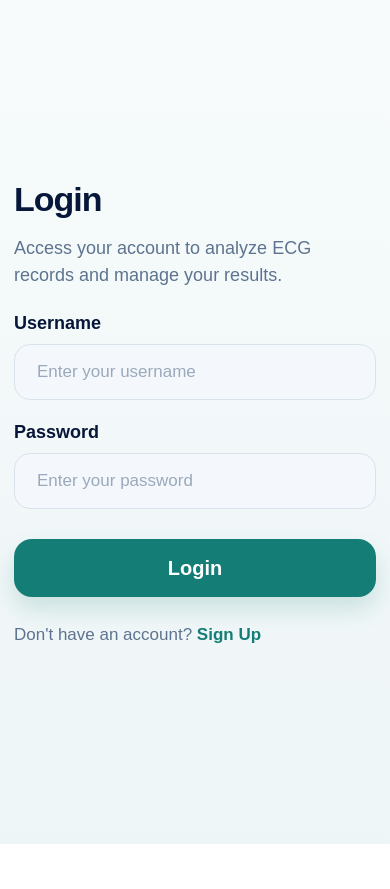
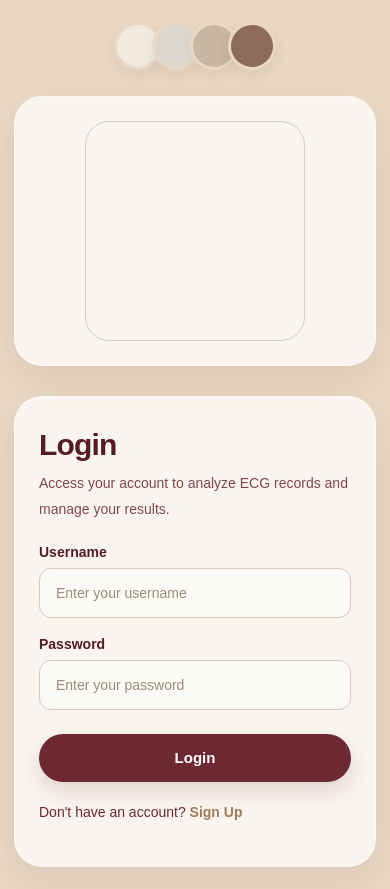
Before and after one commit to joudalhallaq/-ECG-Analysis-System-FE, a React (Vite) app: page /login in a window 390 px wide. Before the commit the page ends 844 px from the top, so only its background shows below. Built offline with nearby package versions, Linux system fonts and the light colour scheme.

Commit message:
Redesign auth pages with coffee color palette
Updated styles for authentication pages to reflect a coffee/soft feminine theme, including adjustments to layout, colors, and spacing.

```diff
--- a/src/App.css
+++ b/src/App.css
@@ -39,90 +39,132 @@ a:hover {
   text-decoration: underline;
 }
 
-/* =========================
-   Auth Pages: Login/Register
-========================= */
-
+/* =========================================
+   AUTH PAGES - COFFEE / SOFT FEMININE STYLE
+========================================= */
 
 .auth-page {
   min-height: 100vh;
+  background: #e8d8c4;
   display: flex;
   align-items: center;
   justify-content: center;
-  padding: 32px;
-  background: linear-gradient(180deg, #f7fbfc 0%, #eef5f6 100%);
+  padding: 40px 20px;
 }
 
-.auth-shell {
+.auth-wrapper {
   width: 100%;
-  max-width: 1180px;
-  min-height: 700px;
-  display: grid;
-  grid-template-columns: 1fr 1fr;
-  background: #ffffff;
-  border-radius: 32px;
-  overflow: hidden;
-  box-shadow: 0 24px 60px rgba(15, 23, 42, 0.08);
-  border: 1px solid #e7eef0;
+  max-width: 1150px;
 }
 
-.auth-visual {
-  background: linear-gradient(180deg, #fcffff 0%, #f4f8f9 100%);
+.auth-palette {
+  display: flex;
+  justify-content: center;
+  align-items: center;
+  gap: 0;
+  margin-bottom: 26px;
+}
+
+.palette-dot {
+  width: 62px;
+  height: 62px;
+  border-radius: 50%;
+  margin-left: -10px;
+  box-shadow: 0 6px 16px rgba(86, 28, 36, 0.08);
+  border: 3px solid #e8d8c4;
+}
+
+.palette-dot:first-child {
+  margin-left: 0;
+}
+
+.dot-1 {
+  background: #f3eadf;
+}
+
+.dot-2 {
+  background: #ddd8cf;
+}
+
+.dot-3 {
+  background: #c7b7a3;
+}
+
+.dot-4 {
+  background: #8e6a5a;
+}
+
+.auth-card {
+  display: grid;
+  grid-template-columns: 0.95fr 1.05fr;
+  background: transparent;
+  gap: 30px;
+  align-items: stretch;
+}
+
+.auth-image-side,
+.auth-form-side {
+  background: rgba(255, 255, 255, 0.72);
+  border-radius: 28px;
+  box-shadow: 0 14px 35px rgba(86, 28, 36, 0.08);
+  border: 1px solid rgba(255, 255, 255, 0.5);
+}
+
+.auth-image-side {
   display: flex;
   align-items: center;
   justify-content: center;
-  padding: 48px;
+  padding: 34px;
 }
 
-.auth-image-card {
+.auth-image-box {
   width: 100%;
-  max-width: 430px;
-  background: #ffffff;
-  border-radius: 28px;
-  padding: 28px;
-  box-shadow: 0 18px 40px rgba(15, 23, 42, 0.08);
-  border: 1px solid #edf2f4;
+  max-width: 320px;
+  min-height: 320px;
+  background: #f8f4ef;
+  border-radius: 24px;
   display: flex;
   align-items: center;
   justify-content: center;
+  padding: 22px;
+  border: 1px solid #d9cbbb;
 }
 
 .auth-image {
   width: 100%;
-  max-width: 360px;
-  height: auto;
+  max-width: 210px;
+  max-height: 210px;
+  object-fit: contain;
   display: block;
-  object-fit: contain;
-  border-radius: 18px;
 }
 
-.auth-form-panel {
+.auth-form-side {
   display: flex;
   align-items: center;
   justify-content: center;
-  background: #ffffff;
-  padding: 48px;
+  padding: 40px 36px;
 }
 
 .auth-form-content {
   width: 100%;
-  max-width: 460px;
+  max-width: 430px;
 }
 
 .auth-title {
-  margin: 0;
-  font-size: 56px;
-  line-height: 1.05;
+  margin: 0 0 10px;
+  font-size: 48px;
+  line-height: 1.08;
   font-weight: 800;
-  color: #071739;
-  letter-spacing: -1px;
+  color: #561c24;
+  letter-spacing: -0.8px;
 }
 
 .auth-subtitle {
-  margin: 18px 0 36px;
-  font-size: 28px;
-  line-height: 1.5;
-  color: #5d738f;
+  margin: 0 0 28px;
+  font-size: 17px;
+  line-height: 1.8;
+  color: #6d2932;
+  opacity: 0.85;
 }
 
 .auth-form {
@@ -130,58 +172,58 @@ a:hover {
 }
 
 .auth-field {
-  margin-bottom: 22px;
+  margin-bottom: 18px;
 }
 
 .auth-field label {
   display: block;
-  margin-bottom: 10px;
-  font-size: 28px;
+  margin-bottom: 8px;
+  font-size: 15px;
   font-weight: 700;
-  color: #071739;
+  color: #561c24;
 }
 
 .auth-input {
   width: 100%;
-  height: 78px;
-  border: 1px solid #d9e3ec;
-  border-radius: 22px;
-  padding: 0 22px;
-  font-size: 26px;
+  height: 54px;
+  border: 1px solid #d8c8b6;
+  border-radius: 12px;
+  padding: 0 16px;
+  font-size: 15px;
+  color: #561c24;
+  background: #fcfaf7;
   outline: none;
-  background: #f4f8fc;
-  color: #071739;
-  transition: 0.2s ease;
+  transition: all 0.2s ease;
   box-sizing: border-box;
 }
 
-.auth-input:focus {
-  border-color: #0f766e;
-  background: #ffffff;
-  box-shadow: 0 0 0 4px rgba(15, 118, 110, 0.08);
+.auth-input::placeholder {
+  color: #9b8a79;
 }
 
-.auth-input::placeholder {
-  color: #9aa9bb;
+.auth-input:focus {
+  border-color: #6d2932;
+  box-shadow: 0 0 0 3px rgba(109, 41, 50, 0.08);
+  background: #ffffff;
 }
 
 .auth-button {
   width: 100%;
-  height: 80px;
+  height: 52px;
   border: none;
-  border-radius: 24px;
-  background: #147d75;
+  border-radius: 999px;
+  background: #6d2932;
   color: #ffffff;
-  font-size: 30px;
-  font-weight: 800;
+  font-size: 16px;
+  font-weight: 700;
   cursor: pointer;
   transition: 0.2s ease;
-  margin-top: 8px;
-  box-shadow: 0 12px 24px rgba(20, 125, 117, 0.18);
+  margin-top: 6px;
+  box-shadow: 0 10px 20px rgba(109, 41, 50, 0.15);
 }
 
 .auth-button:hover {
-  background: #106a64;
+  background: #561c24;
   transform: translateY(-1px);
 }
 
@@ -192,14 +234,14 @@ a:hover {
 }
 
 .auth-footer-text {
-  margin-top: 28px;
-  font-size: 26px;
-  color: #5d738f;
+  margin-top: 22px;
+  font-size: 16px;
+  color: #6d2932;
 }
 
 .auth-link {
-  color: #147d75;
-  font-weight: 800;
+  color: #a07d5b;
+  font-weight: 700;
   text-decoration: none;
 }
 
@@ -208,134 +250,103 @@ a:hover {
 }
 
 .auth-error {
-  width: 100%;
-  margin: 0 0 18px;
-  padding: 18px 20px;
-  border-radius: 18px;
-  background: #fdeaea;
-  color: #c62828;
-  font-size: 22px;
-  border: 1px solid #f7c3c3;
-  box-sizing: border-box;
+  margin-bottom: 14px;
+  padding: 12px 14px;
+  border-radius: 12px;
+  background: #f9e6e8;
+  color: #8a1f2d;
+  font-size: 14px;
+  border: 1px solid #edc8ce;
 }
 
 .auth-success {
-  width: 100%;
-  margin: 0 0 18px;
-  padding: 18px 20px;
-  border-radius: 18px;
-  background: #e9f9ef;
-  color: #1f7a3e;
-  font-size: 22px;
-  border: 1px solid #bfe7cb;
-  box-sizing: border-box;
+  margin-bottom: 14px;
+  padding: 12px 14px;
+  border-radius: 12px;
+  background: #eef5eb;
+  color: #48613d;
+  font-size: 14px;
+  border: 1px solid #d6e4cf;
 }
 
-@media (max-width: 1100px) {
-  .auth-shell {
+@media (max-width: 980px) {
+  .auth-card {
     grid-template-columns: 1fr;
-    min-height: auto;
   }
 
-  .auth-visual {
-    padding: 32px 24px 12px;
+  .auth-image-side {
+    padding: 24px;
   }
 
-  .auth-form-panel {
-    padding: 20px 24px 36px;
+  .auth-image-box {
+    max-width: 260px;
+    min-height: 260px;
+  }
+
+  .auth-image {
+    max-width: 170px;
+    max-height: 170px;
+  }
+
+  .auth-form-side {
+    padding: 32px 24px;
   }
 
   .auth-title {
-    font-size: 42px;
+    font-size: 38px;
   }
 
   .auth-subtitle {
-    font-size: 22px;
-  }
-
-  .auth-field label {
-    font-size: 22px;
-  }
-
-  .auth-input {
-    height: 64px;
-    font-size: 20px;
-  }
-
-  .auth-button {
-    height: 66px;
-    font-size: 22px;
-  }
-
-  .auth-footer-text {
-    font-size: 20px;
-  }
-
-  .auth-error,
-  .auth-success {
-    font-size: 18px;
+    font-size: 15px;
   }
 }
 
-@media (max-width: 700px) {
+@media (max-width: 600px) {
   .auth-page {
-    padding: 16px;
+    padding: 24px 14px;
   }
 
-  .auth-shell {
-    border-radius: 24px;
+  .palette-dot {
+    width: 48px;
+    height: 48px;
   }
 
-  .auth-visual {
-    padding: 24px 16px 0;
-  }
-
-  .auth-image-card {
-    max-width: 100%;
+  .auth-image-box {
+    max-width: 220px;
+    min-height: 220px;
     padding: 18px;
   }
 
   .auth-image {
-    max-width: 260px;
-  }
-
-  .auth-form-panel {
-    padding: 20px 18px 28px;
+    max-width: 140px;
+    max-height: 140px;
   }
 
   .auth-title {
-    font-size: 34px;
+    font-size: 30px;
   }
 
   .auth-subtitle {
-    font-size: 18px;
-    margin-bottom: 24px;
+    font-size: 14px;
+    margin-bottom: 22px;
   }
 
   .auth-field label {
-    font-size: 18px;
+    font-size: 14px;
   }
 
   .auth-input {
-    height: 56px;
-    font-size: 17px;
-    border-radius: 16px;
+    height: 50px;
+    font-size: 14px;
   }
 
   .auth-button {
-    height: 58px;
-    font-size: 20px;
-    border-radius: 18px;
+    height: 48px;
+    font-size: 15px;
   }
 
   .auth-footer-text {
-    font-size: 17px;
-  }
-
-  .auth-error,
-  .auth-success {
-    font-size: 16px;
-    padding: 14px 16px;
+    font-size: 14px;
   }
 }
 /* =========================
```
